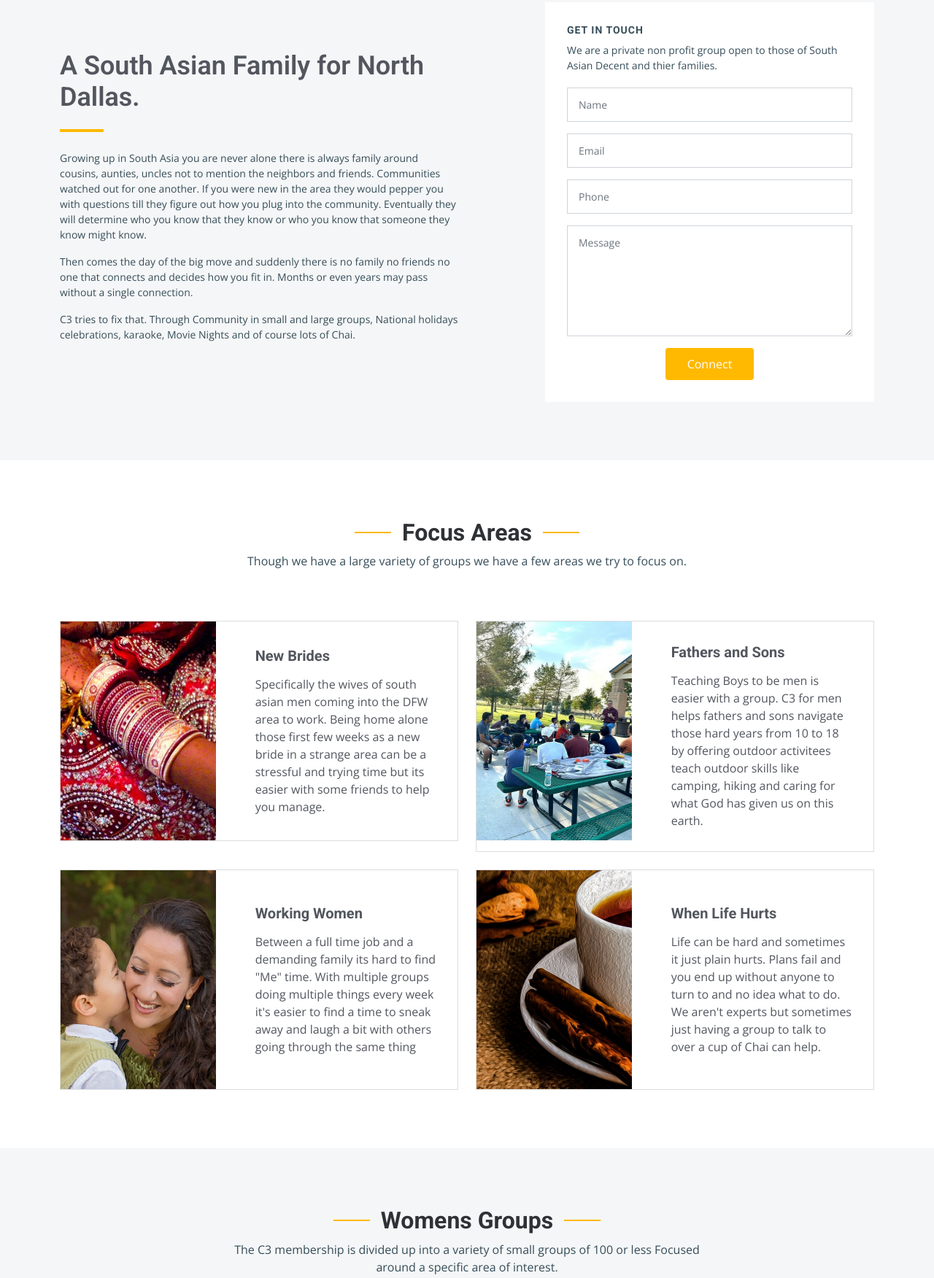
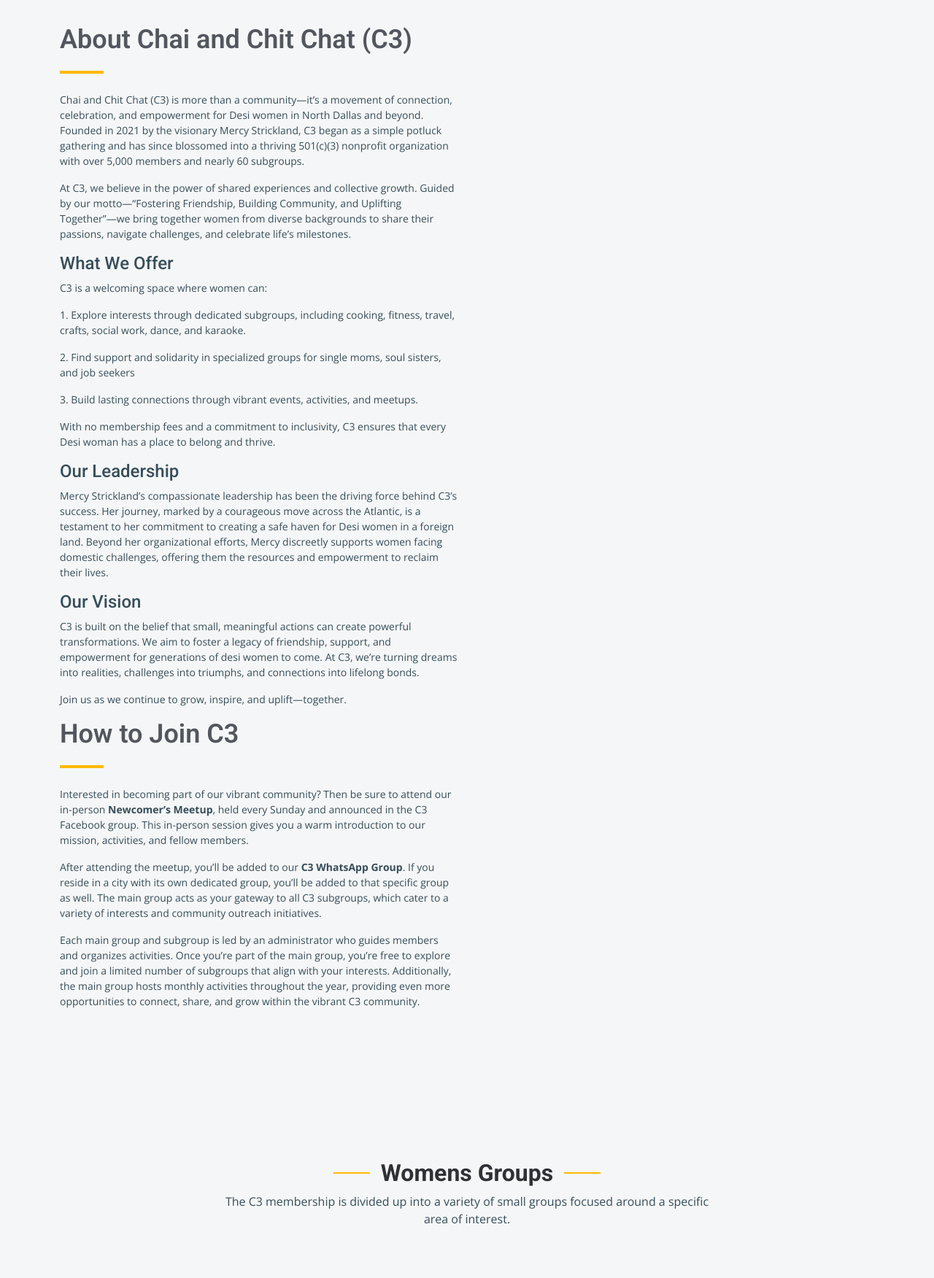
Before and after one commit to Chai-and-chit-chat/Chai-and-chit-chat.github.io, a plain HTML site: page index.html in a window 1280 px wide. Shown: the part 877-2629 px from the top of the page at 73% size. Drawn offline with nearby package versions, Linux system fonts and the light colour scheme.

Commit message:
Extended discription

```diff
--- a/index.html
+++ b/index.html
@@ -42,11 +42,7 @@
 
       <i class="mobile-nav-toggle mobile-nav-show bi bi-list"></i>
       <i class="mobile-nav-toggle mobile-nav-hide d-none bi bi-x"></i>
-      <nav id="navbar" class="navbar">
-        <ul>
-          <li><a href="index.html" class="active">Home</a></li>
-        </ul>
-      </nav><!-- .navbar -->
+
 
     </div>
   </header><!-- End Header -->
@@ -61,7 +57,7 @@
                 <h2 data-aos="fade-down">Welcome to <span>C3</span></h2>
                 <h3 data-aos="fade-down">North Dallas</h3>
                 <p data-aos="fade-up">Chai and chit chat started in the wake of the pandemic. After months of being home alone a group decided to get together for chai at a local restaurant. What came out of that was a desire to start a community where South Asians help and support one another as they try to navigate life in a world gone mad.</p>
-                <a data-aos="fade-up" data-aos-delay="200" href="#get-started" class="btn-get-started">Get Started</a>
+                <a data-aos="fade-up" data-aos-delay="200" href="#get-started" class="btn-get-started">About us</a>
             </div>
         </div>
       </div>
@@ -97,41 +93,29 @@
 
           <div class="col-lg-6 d-flex align-items-center" data-aos="fade-up">
               <div class="content">
-                  <h3>A South Asian Family for North Dallas.</h3>
-                  <p>Growing up in South Asia you are never alone there is always family around cousins, aunties, uncles not to mention the neighbors and friends. Communities watched out for one another. If you were new in the area they would pepper you with questions till they figure out how you plug into the community. Eventually they will determine who you know that they know or who you know that someone they know might know.</p>
-                  <p>Then comes the day of the big move and suddenly there is no family no friends no one that connects and decides how you fit in. Months or even years may pass without a single connection.</p>
-                  <p>C3 tries to fix that. Through Community in small and large groups, National holidays celebrations, karaoke, Movie Nights and of course lots of Chai.</p>
-              </div>
+                  <h3>About Chai and Chit Chat (C3)</h3>
+                  <p>Chai and Chit Chat (C3) is more than a community—it’s a movement of connection, celebration, and empowerment for Desi women in North Dallas and beyond. Founded in 2021 by the visionary Mercy Strickland, C3 began as a simple potluck gathering and has since blossomed into a thriving 501(c)(3) nonprofit organization with over 5,000 members and nearly 60 subgroups.</p>
+                  <p>At C3, we believe in the power of shared experiences and collective growth. Guided by our motto—“Fostering Friendship, Building Community, and Uplifting Together”—we bring together women from diverse backgrounds to share their passions, navigate challenges, and celebrate life’s milestones.</p>
+                  <h4>What We Offer</h4>
+                  <p>C3 is a welcoming space where women can:</p>
+                  <p>1. Explore interests through dedicated subgroups, including cooking, fitness, travel, crafts, social work, dance, and karaoke.</p>
+                  <p>2. Find support and solidarity in specialized groups for single moms, soul sisters, and job seekers</p>
+                  <p>3. Build lasting connections through vibrant events, activities, and meetups.</p>
+                  <p>With no membership fees and a commitment to inclusivity, C3 ensures that every Desi woman has a place to belong and thrive.</p>
+                  <h4>Our Leadership</h4>
+                  <p>Mercy Strickland’s compassionate leadership has been the driving force behind C3’s success. Her journey, marked by a courageous move across the Atlantic, is a testament to her commitment to creating a safe haven for Desi women in a foreign land. Beyond her organizational efforts, Mercy discreetly supports women facing domestic challenges, offering them the resources and empowerment to reclaim their lives.</p>
+                  <h4>Our Vision</h4>
+                  <p>C3 is built on the belief that small, meaningful actions can create powerful transformations. We aim to foster a legacy of friendship, support, and empowerment for generations of desi women to come. At C3, we’re turning dreams into realities, challenges into triumphs, and connections into lifelong bonds.</p>
+                  <p>Join us as we continue to grow, inspire, and uplift—together.</p>
+                  <h3>How to Join C3</h3>
+                  <p>Interested in becoming part of our vibrant community? Then be sure to attend our in-person <b>Newcomer’s Meetup</b>, held every Sunday and announced in the C3 Facebook group. This in-person session gives you a warm introduction to our mission, activities, and fellow members.
+                  <p>After attending the meetup, you’ll be added to our <b>C3 WhatsApp Group</b>. If you reside in a city with its own dedicated group, you’ll be added to that specific group as well. The main group acts as your gateway to all C3 subgroups, which cater to a variety of interests and community outreach initiatives.</p>
+                  <p>Each main group and subgroup is led by an administrator who guides members and organizes activities. Once you’re part of the main group, you’re free to explore and join a limited number of subgroups that align with your interests. Additionally, the main group hosts monthly activities throughout the year, providing even more opportunities to connect, share, and grow within the vibrant C3 community.</p>
+                </div>
           </div>
 
           <div class="col-lg-5" data-aos="fade">
-            <form action="https://formspree.io/f/xqkjlnqa" method="POST" class="php-email-form">
-              <h3>Get in touch</h3>
-              <p>We are a private non profit group open to those of South Asian Decent and thier families.</p>
-              <div class="row gy-3">
-
-                <div class="col-md-12">
-                  <input type="text" name="name" class="form-control" placeholder="Name" required>
-                </div>
-
-                <div class="col-md-12 ">
-                  <input type="email" class="form-control" name="email" placeholder="Email" required>
-                </div>
-
-                <div class="col-md-12">
-                  <input type="text" class="form-control" name="phone" placeholder="Phone" required>
-                </div>
-
-                <div class="col-md-12">
-                  <textarea class="form-control" name="message" rows="6" placeholder="Message" required></textarea>
-                </div>
-
-                <div class="col-md-12 text-center">
-                  <div class="loading">Loading</div>
-                  <div class="error-message"></div>
-                  <div class="sent-message">Your request has been sent successfully. Thank you!</div>
-
-                  <button type="submit">Connect</button>
+            <p></p>
                 </div>
 
               </div>
@@ -143,93 +127,13 @@
       </div>
     </section><!-- End Get Started Section -->
 
-    <!-- ======= Constructions Section ======= -->
-    <section id="constructions" class="constructions">
-      <div class="container" data-aos="fade-up">
-
-        <div class="section-header">
-          <h2>Focus Areas</h2>
-          <p>Though we have a large variety of groups we have a few areas we try to focus on.</p>
-        </div>
-
-        <div class="row gy-4">
-
-          <div class="col-lg-6" data-aos="fade-up" data-aos-delay="100">
-            <div class="card-item">
-              <div class="row">
-                <div class="col-xl-5">
-                  <div class="card-bg" style="background-image: url(assets/img/focusArea-1.jpg);"></div>
-                </div>
-                <div class="col-xl-7 d-flex align-items-center">
-                  <div class="card-body">
-                    <h4 class="card-title">New Brides</h4>
-                    <p>Specifically the wives of south asian men coming into the DFW area to work. Being home alone those first few weeks as a new bride in a strange area can be a stressful and trying time but its easier with some friends to help you manage.</p>
-                  </div>
-                </div>
-              </div>
-            </div>
-          </div><!-- End Card Item -->
-
-          <div class="col-lg-6" data-aos="fade-up" data-aos-delay="200">
-            <div class="card-item">
-              <div class="row">
-                <div class="col-xl-5">
-                  <div class="card-bg" style="background-image: url(assets/img/focusArea-2.jpg);"></div>
-                </div>
-                <div class="col-xl-7 d-flex align-items-center">
-                  <div class="card-body">
-                    <h4 class="card-title">Fathers and Sons</h4>
-                    <p>Teaching Boys to be men is easier with a group. C3 for men helps fathers and sons navigate those hard years from 10 to 18 by offering outdoor activitees teach outdoor skills like camping, hiking and caring for what God has given us on this earth.</p>
-                  </div>
-                </div>
-              </div>
-            </div>
-          </div><!-- End Card Item -->
-
-          <div class="col-lg-6" data-aos="fade-up" data-aos-delay="300">
-            <div class="card-item">
-              <div class="row">
-                <div class="col-xl-5">
-                  <div class="card-bg" style="background-image: url(assets/img/focusArea-3.jpg);"></div>
-                </div>
-                <div class="col-xl-7 d-flex align-items-center">
-                  <div class="card-body">
-                    <h4 class="card-title">Working Women</h4>
-                    <p>Between a full time job and a demanding family its hard to find "Me" time. With multiple groups doing multiple things every week it's easier to find a time to sneak away and laugh a bit with others going through the same thing</p>
-                  </div>
-                </div>
-              </div>
-            </div>
-          </div><!-- End Card Item -->
-
-          <div class="col-lg-6" data-aos="fade-up" data-aos-delay="400">
-            <div class="card-item">
-              <div class="row">
-                <div class="col-xl-5">
-                  <div class="card-bg" style="background-image: url(assets/img/focusArea-4.jpg);"></div>
-                </div>
-                <div class="col-xl-7 d-flex align-items-center">
-                  <div class="card-body">
-                    <h4 class="card-title">When Life Hurts</h4>
-                    <p>Life can be hard and sometimes it just plain hurts. Plans fail and you end up without anyone to turn to and no idea what to do. We aren't experts but sometimes just having a group to talk to over a cup of Chai can help.</p>
-                  </div>
-                </div>
-              </div>
-            </div>
-          </div><!-- End Card Item -->
-
-        </div>
-
-      </div>
-    </section><!-- End Constructions Section -->
-
     <!-- ======= Services Section ======= -->
     <section id="services" class="services section-bg">
       <div class="container" data-aos="fade-up">
 
         <div class="section-header">
           <h2>Womens Groups</h2>
-          <p>The C3 membership is divided up into a variety of small groups of 100 or less Focused around a specific area of interest.</p>
+          <p>The C3 membership is divided up into a variety of small groups focused around a specific area of interest.</p>
         </div>
 
         <div class="row gy-4">
```
